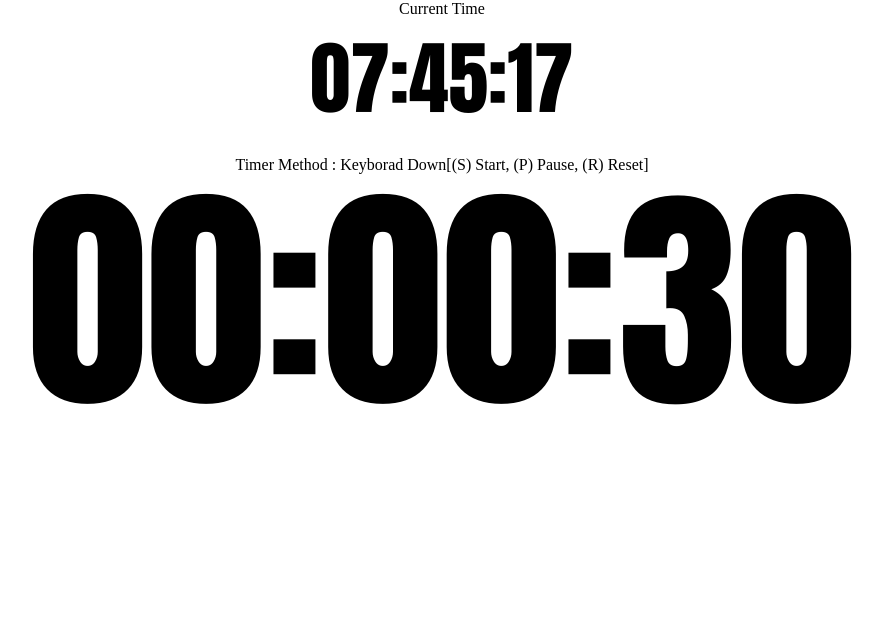
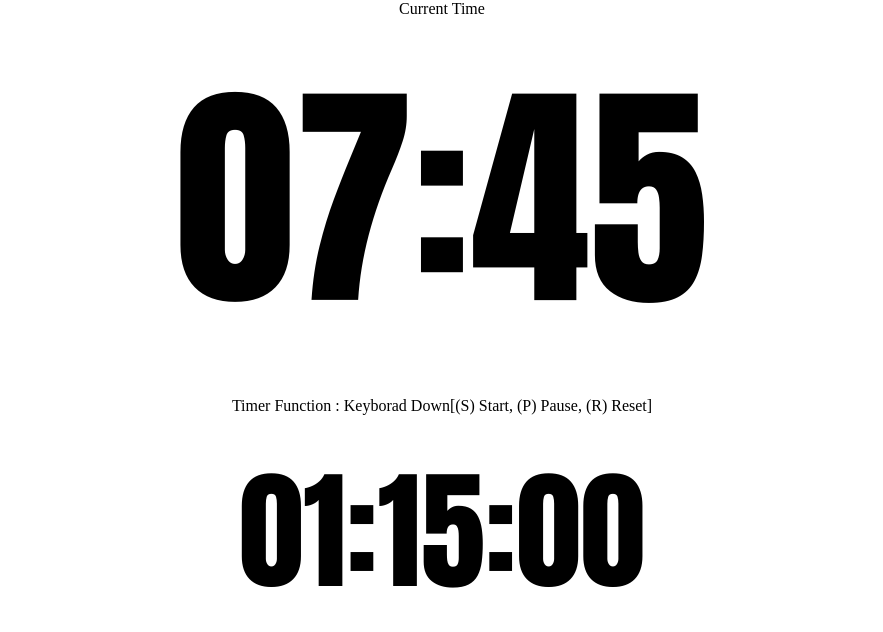
Before and after one commit to engintruder/Timer, a plain HTML site: page index.html in a window 1280 px wide. Shown: the whole page, without its empty margins (198-1081 px from the left). Drawn offline with Linux system fonts and the light colour scheme.

Commit message:
timer update

```diff
--- a/index.html
+++ b/index.html
@@ -14,19 +14,24 @@
             }
             #clock{
                 font-family: "Impact";
-                font-size : 80px;
+                font-size : 1500%;
                 width : 100%;
             }
             #timer_clock{
-                position : absolute;
-                top:15%;
+                top:40%;
                 font-family: "Impact";
-                font-size : 1500%;
+                font-size : 130px;
                 width : 100%;
             }
+	    /***
+		if timer second showing, sec-style must disable
+	    ***/
+	    .sec-style{
+		display: none;
+	    }
         </style>
         <script>
-            var init_h = 0, init_m = 0, init_s = 30;
+            var init_h = 1, init_m = 15, init_s = 00;
             var timer = '', sw = false, timerInterval;
             function timerSetting(){
                 var hours = (typeof $('#timer_h').val() !== 'undefined') ? parseInt($('#timer_h').val()) : init_h,
@@ -73,9 +78,9 @@
                 timer = '';
                 timer += ((hours <10)?  '0' : '' )+hours;
                 timer += ((minutes <10)? ':0' : ':')+minutes;
-                timer += ((seconds <10)? ':0' : ':')+seconds;
-
-                $('#timer_clock').text(timer);
+                timer += ((seconds <10)? '<span class="sec-style">:0' : '<span class="sec-style">:')+seconds+'</span>';
+		console.log(timer);
+                $('#timer_clock').html(timer);
             }
             function curTime() {
                 $("#clock").text("00:00:00");
@@ -88,9 +93,9 @@
                         var time = '';
                         time += ((hours <10)?  '0' : '' )+hours;
                         time += ((minutes <10)? ':0' : ':')+minutes;
-                        time += ((seconds <10)? ':0' : ':')+seconds;
+                        time += ((seconds <10)? '<span class="sec-style">:0' : '<span class="sec-style">:')+seconds+'</span>';
 
-                        $("#clock").text(time);
+                        $("#clock").html(time);
                 }, 1000);
             }
             $(function(){
@@ -130,8 +135,7 @@
         Current Time
         <div id="clock"></div>
         <br>
-        Timer  Method : Keyborad Down[(S) Start, (P) Pause, (R) Reset]
-        <div id="timer_clock">00:00</div>
-
+	Timer Function : Keyborad Down[(S) Start, (P) Pause, (R) Reset]<br><br>
+        <div id="timer_clock">00:00:00</div>
     </body>
 </html>
```
